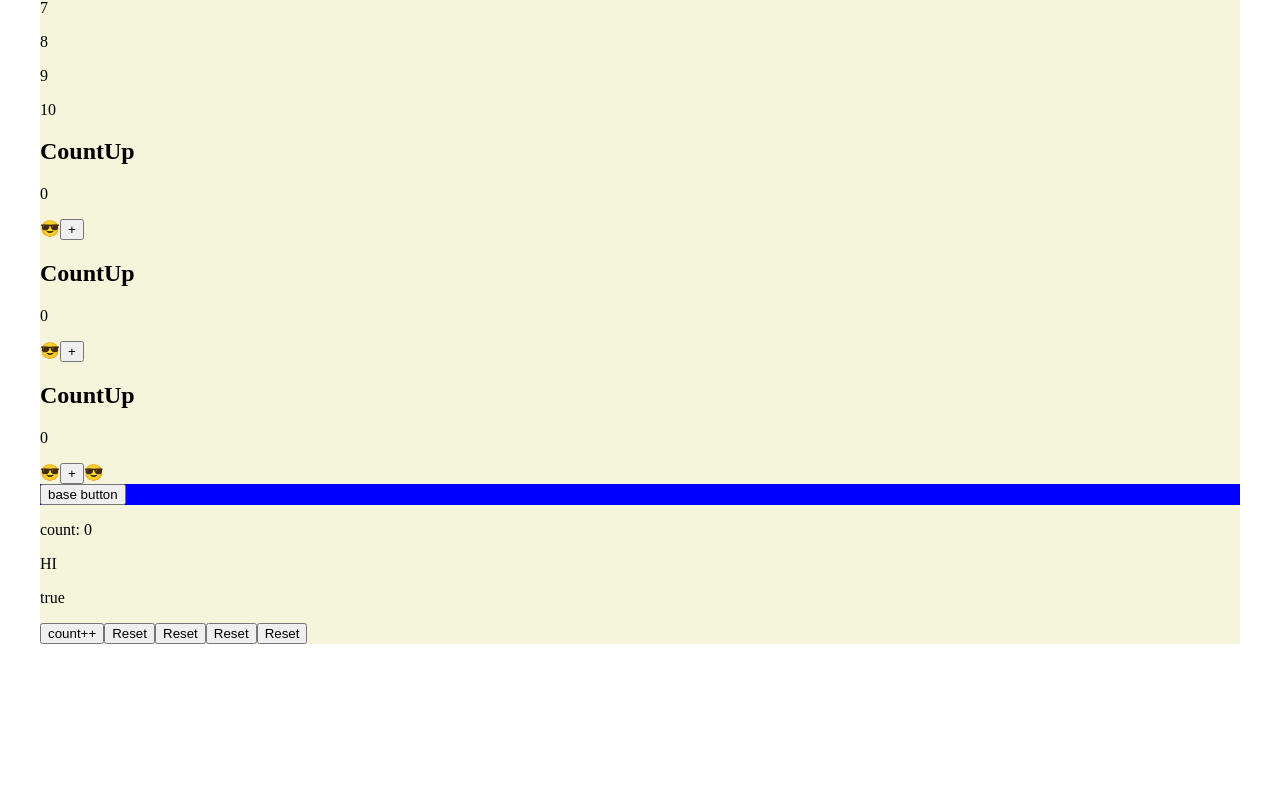
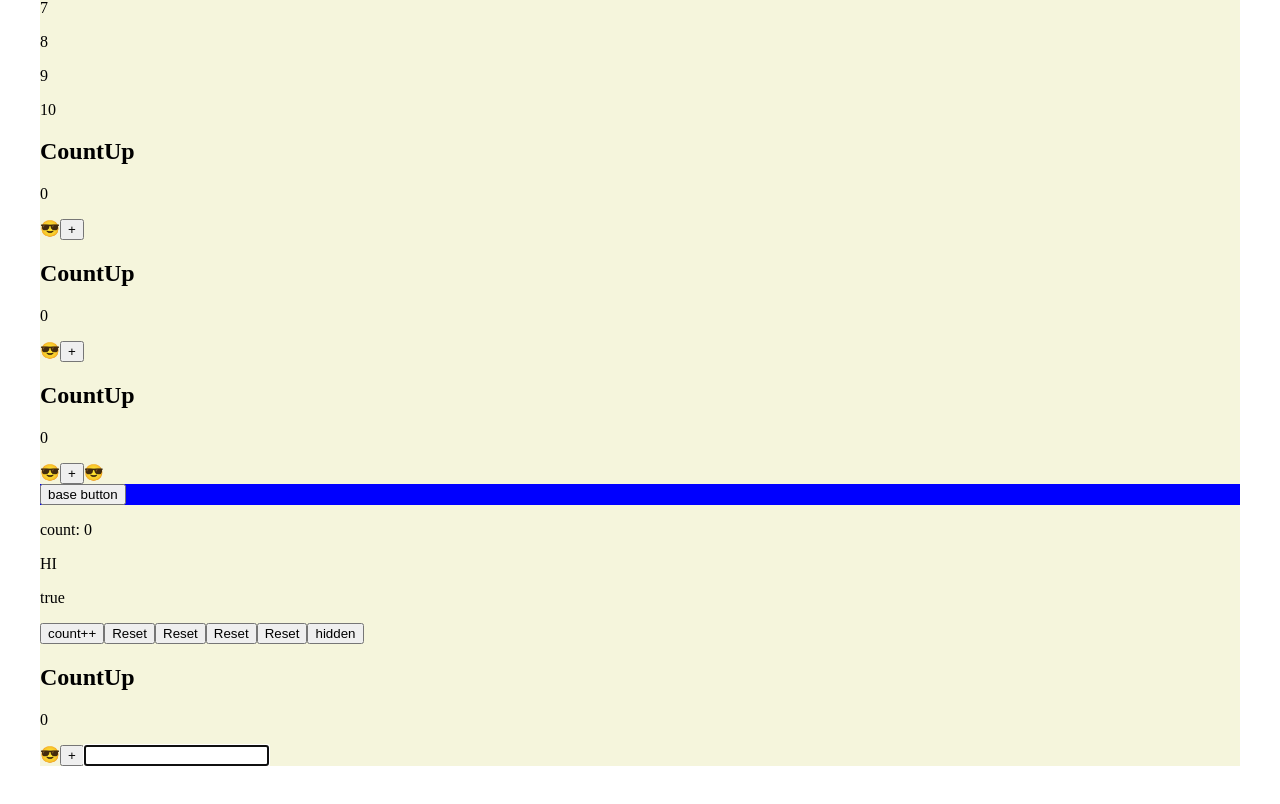
Before and after one commit to setouchi-h/vue-lesson, a Vue app: page / in a window 1280 px wide. Shown: the part 1678-2482 px from the top of the page. Before the commit the page ends 2362 px from the top, so only its background shows below. Built offline with nearby package versions, Linux system fonts and the light colour scheme.

Commit message:
section 8

```diff
--- a/src/App.vue
+++ b/src/App.vue
@@ -1,5 +1,5 @@
 <script setup lang="ts">
-import { ref, reactive, computed, watch, watchEffect } from 'vue'
+import { ref, reactive, computed, watch, watchEffect, onMounted } from 'vue'
 import CountUp from './components/CountUp.vue'
 import BaseButton from './components/BaseButton.vue'
 import ShowCount from './components/ShowCount.vue'
@@ -92,6 +92,14 @@ const user = ref({
 function onReset(num: number) {
   count.value = num
 }
+
+const hidden = ref(false)
+
+const userInput2 = ref(null)
+
+onMounted(() => {
+  userInput2.value.focus()
+})
 </script>
 
 <template>
@@ -164,6 +172,11 @@ function onReset(num: number) {
 
   <ResetButton @reset-count="count = $event" />
   <ResetButton @reset-count="onReset" />
+
+  <button @click="hidden = !hidden">hidden</button>
+  <CountUp v-if="!hidden" />
+
+  <input ref="userInput2" type="text" />
 </template>
 <style>
 .bg-beige {
--- a/src/components/CountUp.vue
+++ b/src/components/CountUp.vue
@@ -1,11 +1,49 @@
 <script setup>
-import { ref } from 'vue'
+import {
+  ref,
+  onBeforeMount,
+  onMounted,
+  onBeforeUpdate,
+  onUpdated,
+  onBeforeUnmount,
+  onUnmounted,
+  nextTick
+} from 'vue'
 
 const count = ref(0)
 
+onBeforeMount(() => {
+  console.log('beforeMount')
+})
+onMounted(() => {
+  console.log('mounted')
+})
+onBeforeUpdate(() => {
+  console.log('beforeUpdate')
+})
+onUpdated(() => {
+  console.log('updated')
+})
+onBeforeUnmount(() => {
+  console.log('beforeUnmount')
+})
+onUnmounted(() => {
+  console.log('unmounted')
+})
+
 function countUp() {
   count.value++
+  nextTick(() => {
+    console.log('nextTick')
+  }) // DOMの更新後に実行。DOMの更新がない場合はすぐに実行
 }
+
+// ↓も同じ挙動
+// async function countUp() {
+//   count.value++
+//   await nextTick()
+//   console.log('nextTick')
+// }
 </script>
 
 <template>
```
